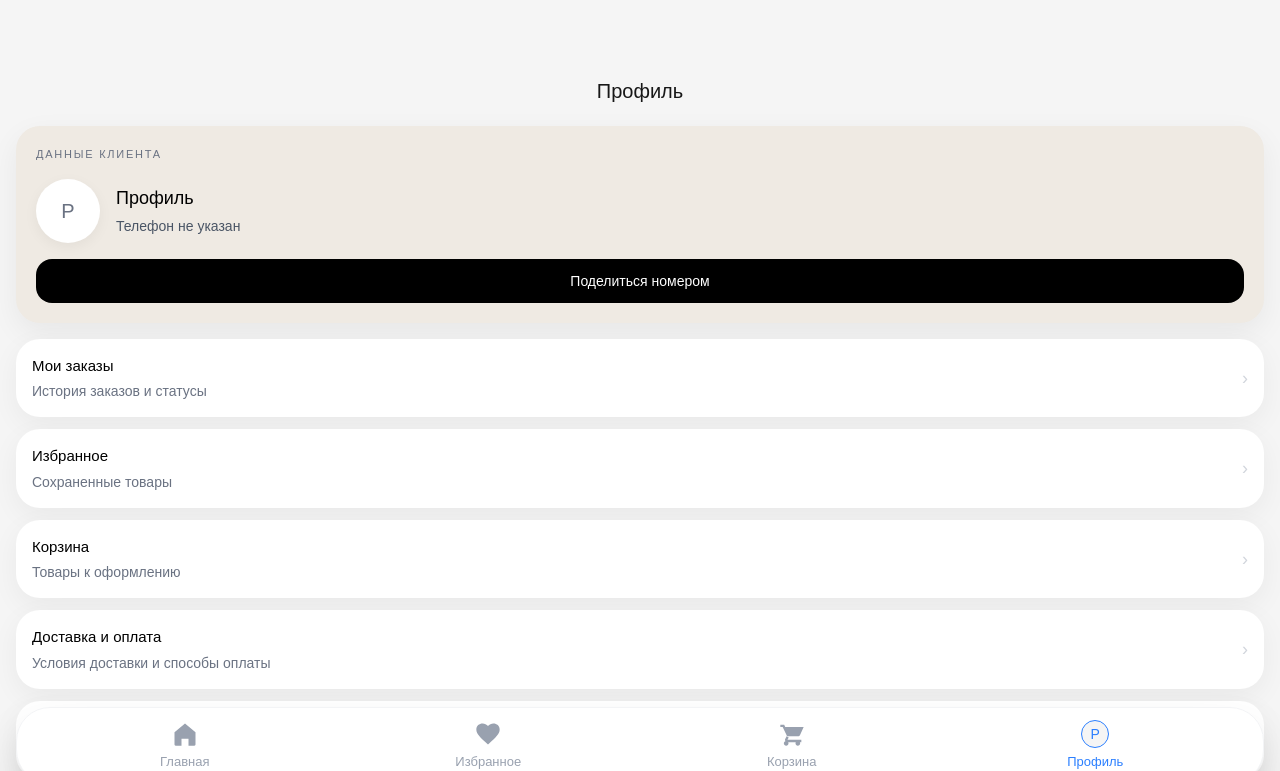
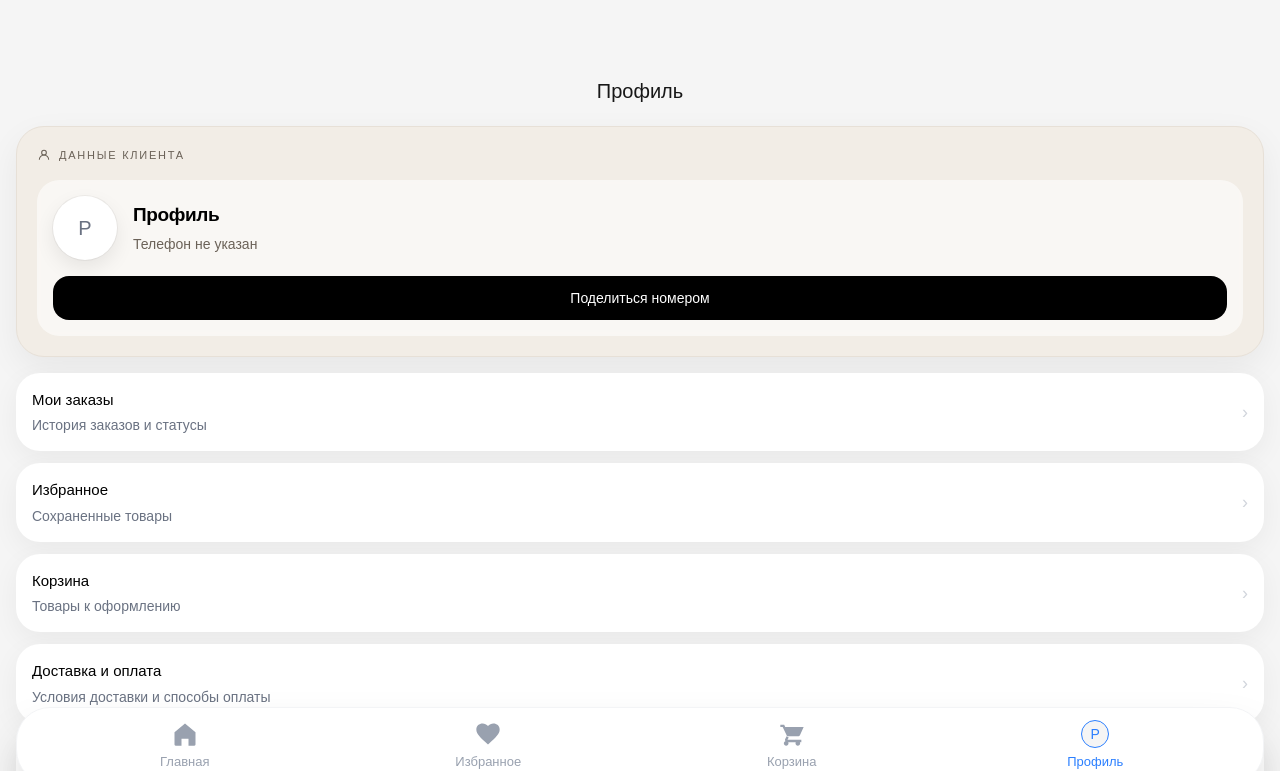
Before and after one commit to rennymateso/tg-shop, a Next.js app: page /profile in a window 1280 px wide. Shown: the top 771 px of the page. Built offline with nearby package versions, Linux system fonts and the light colour scheme.

Commit message:
refine premium profile customer card

```diff
--- a/app/profile/page.tsx
+++ b/app/profile/page.tsx
@@ -17,6 +17,23 @@ function setCachedCustomer(customer: CustomerProfile | null) {
   if (!customer) return;
   localStorage.setItem("customer_profile_cache", JSON.stringify(customer));
   window.dispatchEvent(new Event("customer-profile-updated"));
+}
+
+function ProfileBadgeIcon() {
+  return (
+    <svg
+      width="14"
+      height="14"
+      viewBox="0 0 24 24"
+      fill="none"
+      stroke="currentColor"
+      strokeWidth="1.8"
+      aria-hidden="true"
+    >
+      <path d="M12 12a4 4 0 1 0 0-8 4 4 0 0 0 0 8Z" />
+      <path d="M4 20a8 8 0 0 1 16 0" />
+    </svg>
+  );
 }
 
 export default function ProfilePage() {
@@ -121,13 +138,15 @@ export default function ProfilePage() {
         <ProfilePageSkeleton />
       ) : (
         <>
-          <div className="mb-4 rounded-[24px] bg-[#EFEAE3] p-5 shadow-[0_10px_30px_rgba(0,0,0,0.06)]">
-            <p className="mb-4 text-[11px] uppercase tracking-[0.16em] text-gray-500">
-              Данные клиента
-            </p>
+          <div className="mb-4 overflow-hidden rounded-[28px] border border-[#E7E0D7] bg-[#F2EDE6] p-5 shadow-[0_12px_34px_rgba(0,0,0,0.06)]">
+            <div className="mb-4 flex items-center gap-2 text-[11px] uppercase tracking-[0.16em] text-[#6B6258]">
+              <ProfileBadgeIcon />
+              <span>Данные клиента</span>
+            </div>
 
+            <div className="rounded-[22px] bg-white/55 p-4 backdrop-blur-[2px]">
               <div className="flex items-center gap-4">
-              <div className="h-16 w-16 shrink-0 overflow-hidden rounded-full bg-white shadow-[0_4px_14px_rgba(0,0,0,0.05)]">
+                <div className="h-16 w-16 shrink-0 overflow-hidden rounded-full bg-white shadow-[0_8px_20px_rgba(0,0,0,0.08)] ring-1 ring-black/5">
                   {customer?.photo_url ? (
                     <img
                       src={customer.photo_url}
@@ -142,17 +161,17 @@ export default function ProfilePage() {
                 </div>
 
                 <div className="min-w-0">
-                <p className="truncate text-[18px] font-medium text-black">
+                  <p className="truncate text-[19px] font-semibold tracking-[-0.02em] text-black">
                     {fullName}
                   </p>
 
                   {customer?.telegram_username ? (
-                  <p className="mt-1 text-sm text-gray-600">
+                    <p className="mt-1 text-sm text-[#6B6258]">
                       @{customer.telegram_username}
                     </p>
                   ) : null}
 
-                <p className="mt-1 text-sm text-gray-600">
+                  <p className="mt-1 text-sm text-[#6B6258]">
                     {customer?.phone || "Телефон не указан"}
                   </p>
                 </div>
@@ -172,12 +191,13 @@ export default function ProfilePage() {
                   </button>
 
                   {phoneRequestMessage ? (
-                  <p className="mt-2 text-center text-sm text-gray-600">
+                    <p className="mt-2 text-center text-sm text-[#6B6258]">
                       {phoneRequestMessage}
                     </p>
                   ) : null}
                 </div>
               )}
+            </div>
           </div>
 
           <div className="space-y-3">
```
Lines whose indentation alone changed are shown as unchanged.
